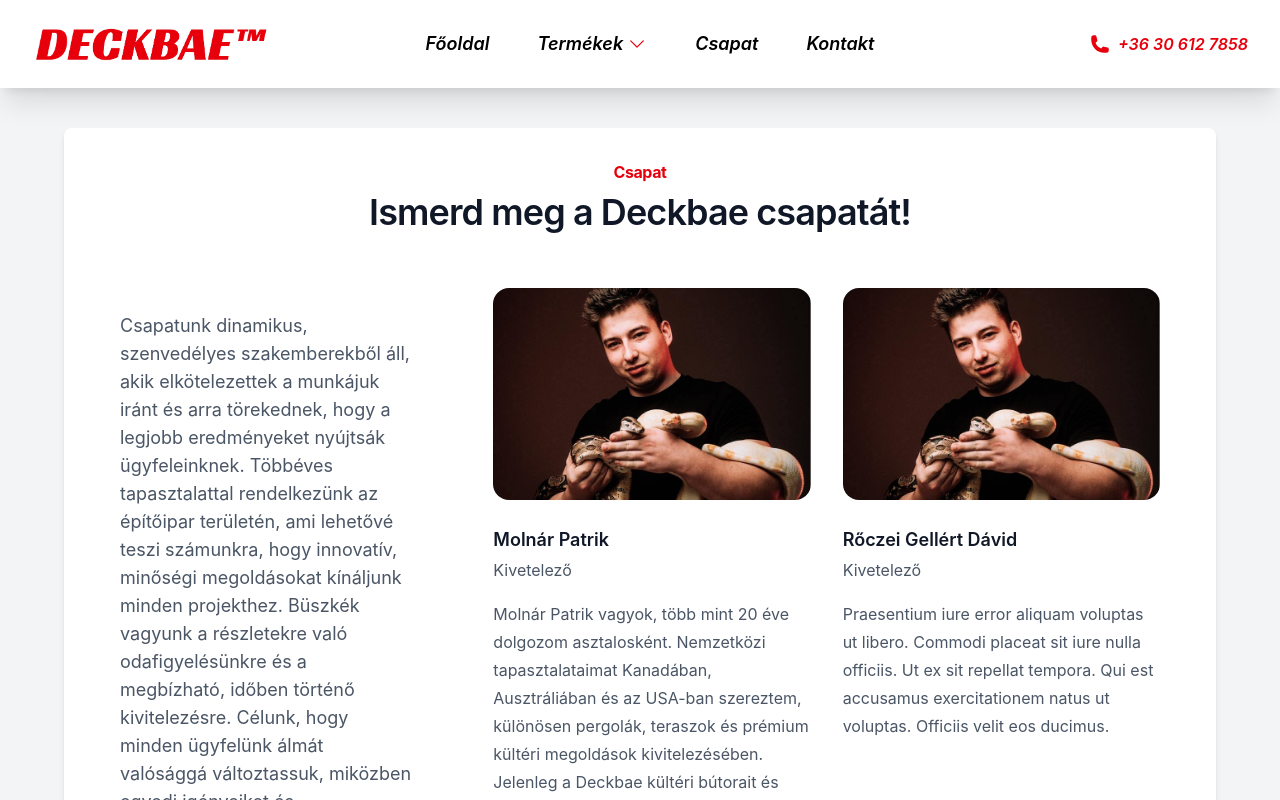
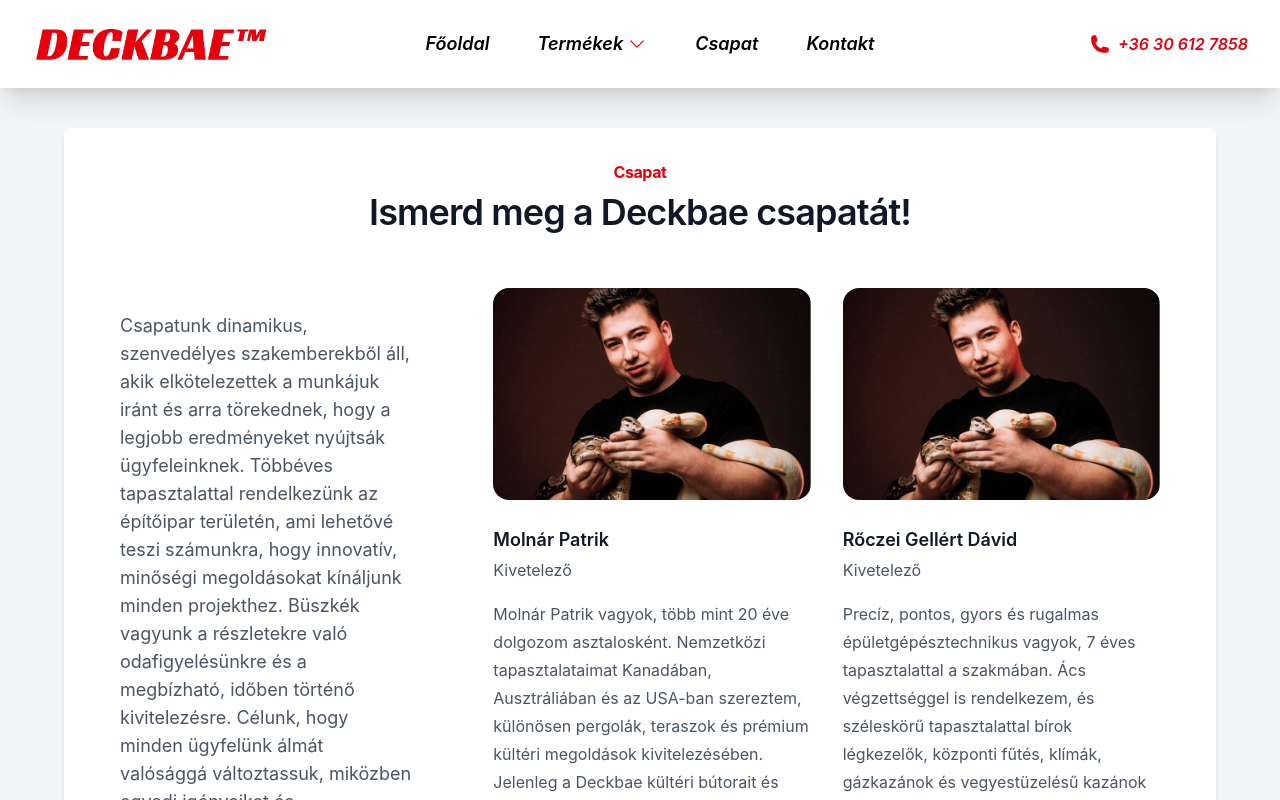
Before and after one commit to pataibalazs/deckbaeV2, a Next.js app: page /team in a window 1280 px wide. Shown: the top 800 px of the page. Built offline with nearby package versions, Linux system fonts and the light colour scheme.

Commit message:
added text

```diff
--- a/src/app/team/page.jsx
+++ b/src/app/team/page.jsx
@@ -11,7 +11,7 @@ const people = [
     name: "Rőczei Gellért Dávid",
     role: "Kivetelező",
     imageUrl: "/pictures/david.jpg",
-    bio: "Praesentium iure error aliquam voluptas ut libero. Commodi placeat sit iure nulla officiis. Ut ex sit repellat tempora. Qui est accusamus exercitationem natus ut voluptas. Officiis velit eos ducimus.",
+    bio: "Precíz, pontos, gyors és rugalmas épületgépésztechnikus vagyok, 7 éves tapasztalattal a szakmában. Ács végzettséggel is rendelkezem, és széleskörű tapasztalattal bírok légkezelők, központi fűtés, klímák, gázkazánok és vegyestüzelésű kazánok kivitelezésében és tervezésében, mind lakossági, mind ipari környezetben. Alapszerelések mestereként mottóm: „Úgy állj hozzá a munkához, hogy más is odaférjen.”",
     xUrl: "#",
     linkedinUrl: "#",
   },
```
